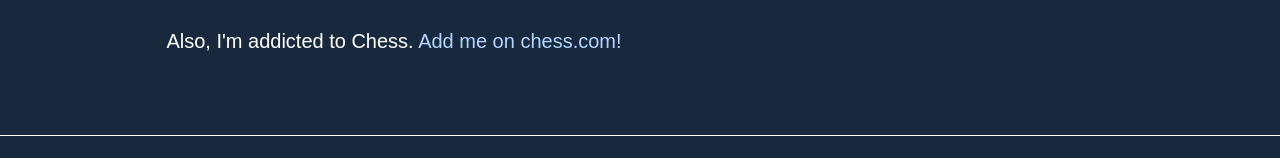
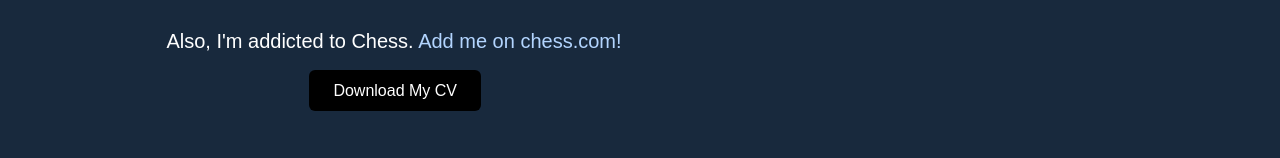
Before and after one commit to Selim-Sheta/Website, a Next.js app in the folder my-website/: page /about in a window 1280 px wide. Shown: the part 1310-1468 px from the top of the page. Built offline with nearby package versions, Linux system fonts and the light colour scheme.

Commit message:
Add CV pdf

```diff
--- a/my-website/src/app/about/page.tsx
+++ b/my-website/src/app/about/page.tsx
@@ -4,6 +4,7 @@ import Header from '../components/Header';
 import Footer from '../components/Footer';
 import AnimatedBackground from '../components/AnimatedBackground';
 import ActionCard from '../components/ActionCard';
+import { Download } from 'lucide-react';
 
 export default function Page() {
     const getInTouch = [
@@ -79,6 +80,13 @@ export default function Page() {
                             <br></br>
                                 Also, I'm addicted to Chess. <a className="link-style" href="https://link.chess.com/friend/5SGeOR" target="_blank" rel="noopener noreferrer">Add me on chess.com!</a>
                             </p>
+                            <br></br>
+                            <Link
+                                href="/Selim Sheta CV 2025.pdf"
+                                className="bg-black text-white px-6 py-2 md:py-3 rounded-md hover:bg-gray-800 z-10"
+                            >
+                                Download My CV
+                            </Link>
                         </div>
                         <div className='split-image'>
                             <div className="w-full aspect-video">
```
Also changed, not shown: 1 other file (tests, documents, lock files or other folders).
